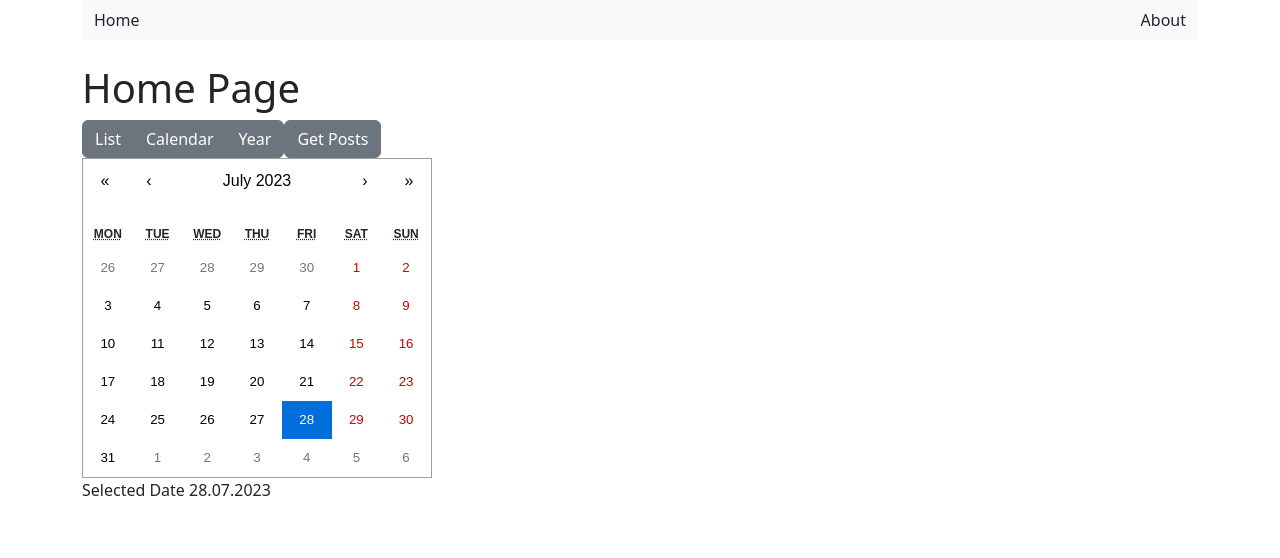
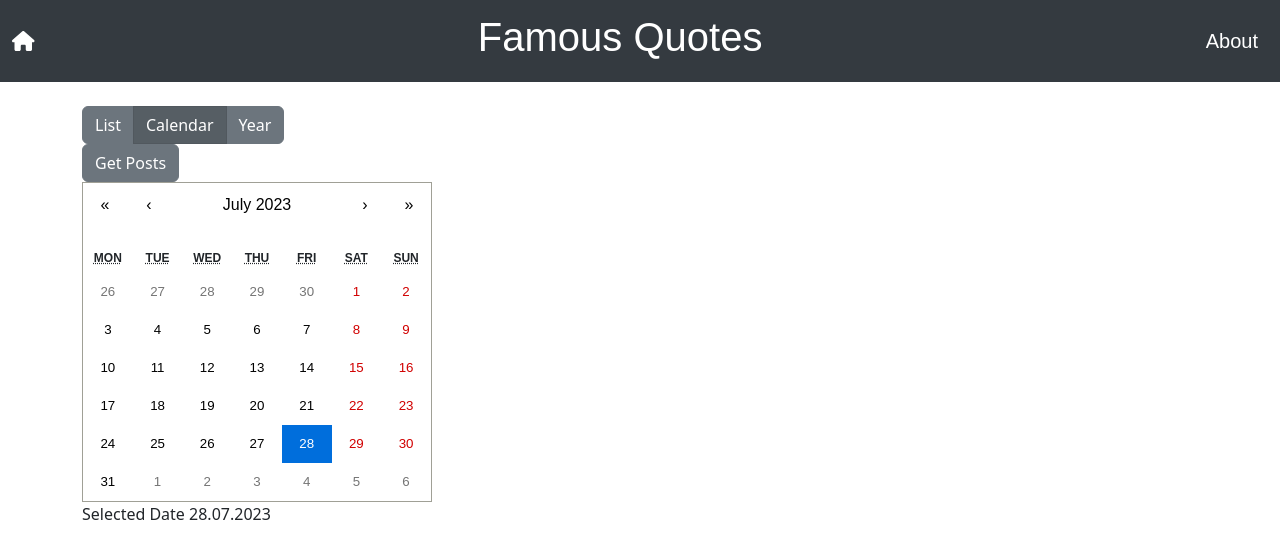
Before and after one commit to lambley/journal-frontend, a React (Create React App) app: page / in a window 1280 px wide. Both pictures are taken after a click on the button "Calendar". Shown: the top 558 px of the page. Built offline with nearby package versions, Linux system fonts and the light colour scheme; no server answers.

Commit message:
update navbar styling

```diff
--- a/src/App.tsx
+++ b/src/App.tsx
@@ -3,17 +3,27 @@ import { HomePage } from './Pages/HomePage';
 import { NotFoundPage } from './Pages/NotFoundPage';
 import { AboutPage } from './Pages/AboutPage';
 import { Container, Navbar } from 'react-bootstrap';
+import { FontAwesomeIcon } from '@fortawesome/react-fontawesome';
+import { faHouse } from '@fortawesome/free-solid-svg-icons';
+
 function App() {
   return (
     <>
+      <Navbar className="navbar-custom" expand="lg">
+        <Container fluid>
+          <Navbar.Brand as={Link} to="/" className="nav-link">
+            <FontAwesomeIcon icon={faHouse} />
+          </Navbar.Brand>
+          <Navbar.Brand as={Link} to="/" className="nav-link">
+            <h1>Famous Quotes</h1>
+          </Navbar.Brand>
+          <Navbar.Brand as={Link} to="/about" className="nav-link">
+            About
+          </Navbar.Brand>
+        </Container>
+      </Navbar>
+      <br />
       <Container>
-        <Navbar expand="lg" variant="light" bg="light">
-          <Container>
-            <Link className="nav-link" to="/">Home</Link>
-            <Link className="nav-link" to="/about">About </Link>
-          </Container>
-        </Navbar><br />
-
         <Routes>
           <Route path="/" element={<HomePage />} />
           <Route path="/about" element={<AboutPage />} />
@@ -23,4 +33,5 @@ function App() {
     </>
   );
 }
+
 export default App;
--- a/src/Pages/HomePage.tsx
+++ b/src/Pages/HomePage.tsx
@@ -2,39 +2,59 @@ import { MyCalendar } from "../Components/Calendar";
 import { PostList } from "../Components/PostList";
 import { YearOverviewChart } from "../Components/YearOverviewChart";
 import { useState } from "react";
+import { ButtonGroup, Button, Tab, Tabs } from "react-bootstrap";
 
 export const HomePage = () => {
-  const [showCalendar, setShowCalendar] = useState<Boolean>(false)
-  const [showPostList, setShowPostList] = useState<Boolean>(true)
-  const [showYearOverviewChart, setShowYearOverviewChart] = useState<Boolean>(false)
+  const [activeView, setActiveView] = useState("PostList");
 
   const handleViewClick = (view:string) => {
-    if (view === "PostList") {
-      setShowPostList(true)
-      setShowCalendar(false)
-      setShowYearOverviewChart(false)
-    } else if (view === "MyCalendar") {
-      setShowPostList(false)
-      setShowCalendar(true)
-      setShowYearOverviewChart(false)
-    } else if (view === "YearOverviewChart") {
-      setShowPostList(false)
-      setShowCalendar(false)
-      setShowYearOverviewChart(true)
-    }
-  }
+    setActiveView(view);
+  };
 
   return (
-    <div>
-      <h1>Home Page</h1>
-      <div className="btn-group" role="group" aria-label="Basic example">
-        <button className="btn btn-secondary" onClick={()=>{handleViewClick("PostList")}}>List</button>
-        <button className="btn btn-secondary" onClick={()=>{handleViewClick("MyCalendar")}}>Calendar</button>
-        <button className="btn btn-secondary" onClick={()=>{handleViewClick("YearOverviewChart")}}>Year</button>
-      </div>
-      {showPostList && <PostList />}
-      {showCalendar && <MyCalendar />}
-      {showYearOverviewChart && <YearOverviewChart />}
+    <div className="home-page">
+      <ButtonGroup aria-label="Basic example">
+        <Button
+          variant="secondary"
+          onClick={() => {
+            handleViewClick("PostList");
+          }}
+          active={activeView === "PostList"}
+        >
+          List
+        </Button>
+        <Button
+          variant="secondary"
+          onClick={() => {
+            handleViewClick("MyCalendar");
+          }}
+          active={activeView === "MyCalendar"}
+        >
+          Calendar
+        </Button>
+        <Button
+          variant="secondary"
+          onClick={() => {
+            handleViewClick("YearOverviewChart");
+          }}
+          active={activeView === "YearOverviewChart"}
+        >
+          Year
+        </Button>
+      </ButtonGroup>
+      <Tab.Container activeKey={activeView}>
+        <Tab.Content>
+          <Tab.Pane eventKey="PostList">
+            <PostList />
+          </Tab.Pane>
+          <Tab.Pane eventKey="MyCalendar">
+            <MyCalendar />
+          </Tab.Pane>
+          <Tab.Pane eventKey="YearOverviewChart">
+            <YearOverviewChart />
+          </Tab.Pane>
+        </Tab.Content>
+      </Tab.Container>
     </div>
-  )
-}
+  );
+};
--- a/src/stylesheets/index.css
+++ b/src/stylesheets/index.css
@@ -1,6 +1,7 @@
 @import url('posts.css');
 @import url('forms.css');
 @import url('label.css');
+@import url('navbar.css');
 
 body {
   margin: 0;
--- /dev/null
+++ b/src/stylesheets/navbar.css
@@ -0,0 +1,19 @@
+.navbar-custom {
+  background-color: #343a40;
+  color: #ffffff;
+  font-family: Arial, sans-serif;
+}
+
+.navbar-custom .nav-link {
+  color: #ffffff;
+  margin-right: 10px;
+  transition: color 0.3s;
+}
+
+.navbar-custom .nav-link:hover {
+  color: #ffc107;
+}
+
+.navbar-custom .active {
+  font-weight: bold;
+}
```
